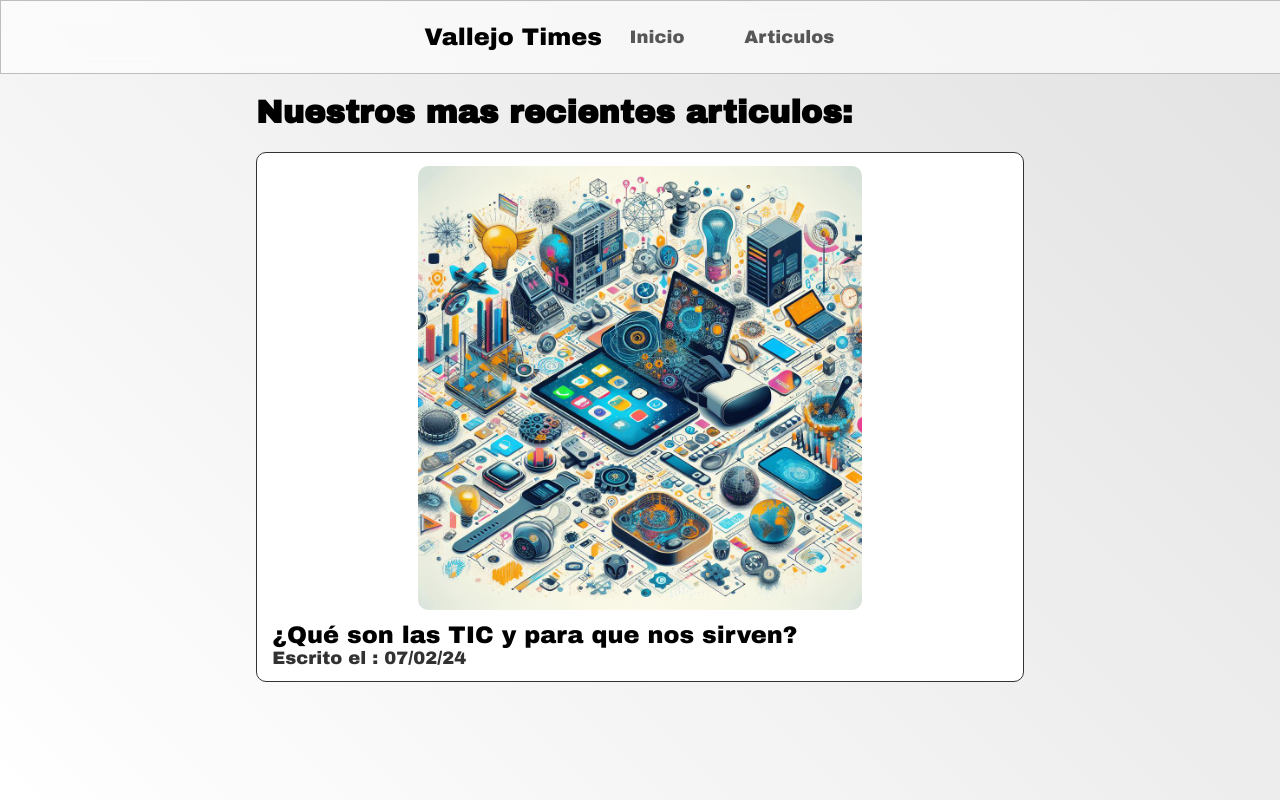
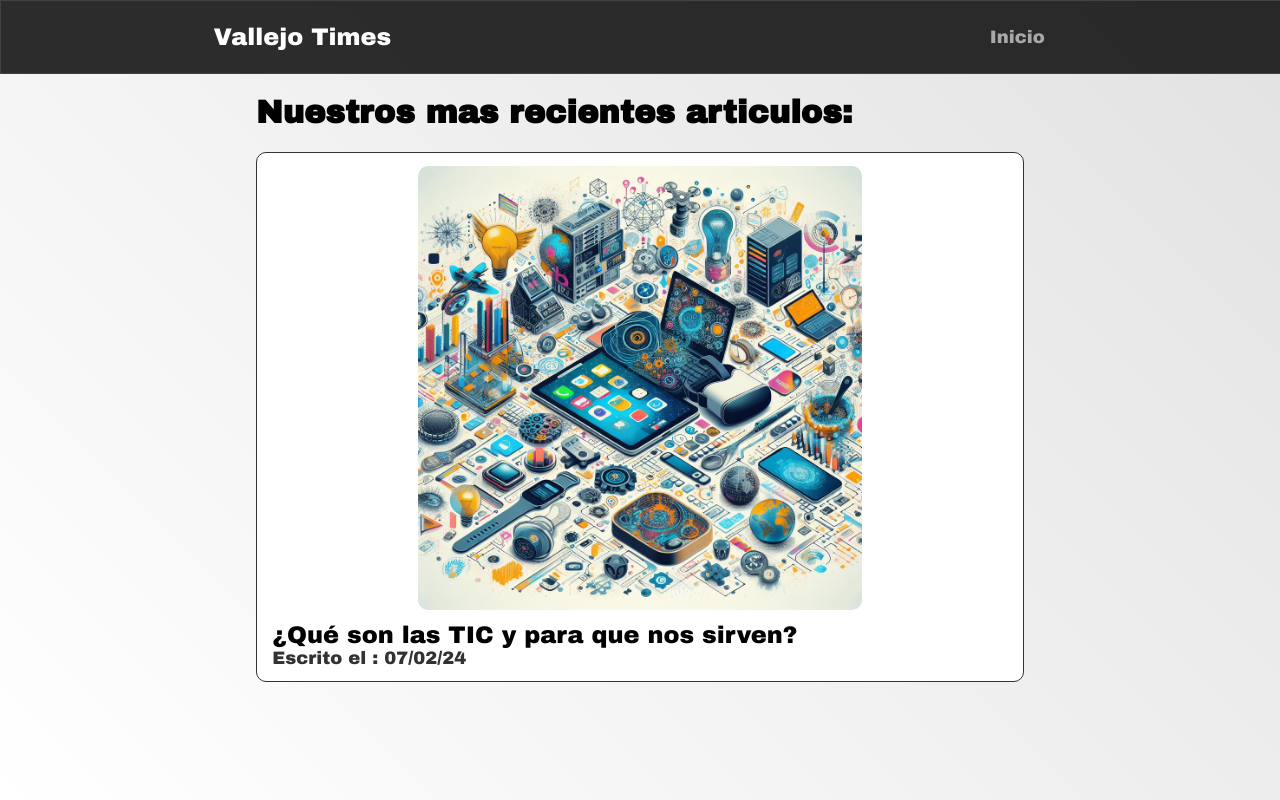
Before and after one commit to Nebula-mx/Vallejo-times, a plain HTML site: page index.html in a window 1280 px wide. Drawn offline with Linux system fonts and the light colour scheme.

Commit message:
nav bar improvements ans some ui fixes.

```diff
--- a/index.html
+++ b/index.html
@@ -33,13 +33,24 @@
             width: 100vw;
             padding: 1em 0;
             align-items: center;
-            justify-content: center;
-            background-color: rgba(255, 255, 255, 0.6);
+            justify-content: space-around;
+            background-color: rgba(255, 255, 255, 0.82);
             border: 1px solid #bdbdbd;
             top: 0;
             z-index: 10;
-            backdrop-filter: blur(10px);
-            -webkit-backdrop-filter: blur(10px);
+            filter: invert(100%);
+            animation: changeNavColors both linear;
+            animation-timeline: scroll(root block);
+            animation-range: 0 130px;
+        }
+        @keyframes changeNavColors {
+            to{
+                filter: invert(0);
+                position: fixed;
+                padding: 0.5em;
+                backdrop-filter: blur(10px);
+                -webkit-backdrop-filter: blur(10px);
+            }
         }
         nav legend {
             font-size: clamp(0px, 5vw, 24px);
@@ -51,7 +62,7 @@
             padding: 0;
             margin: 10px 0;
             width: 20%;
-            justify-content: space-between;
+            justify-content: end;
             color: #575757;
             font-size: clamp(0px, 5vw, 18px);
         }
@@ -116,7 +127,6 @@
         <legend data-mode="goToArticle" data-article="indexView">Vallejo Times</legend>
         <ul>
             <li data-mode="goToArticle" data-article="indexView">Inicio</li>
-            <li data-mode="goToArticle" data-article="indexView">Articulos</li>
         </ul>
     </nav>
     <main>
--- a/src/views/que-son-las-tic.js
+++ b/src/views/que-son-las-tic.js
@@ -54,7 +54,7 @@ export default () => {
                 <p>En relación con la facilidad que ha tenido el compartir información, tambien han sido bastante importantes para la creación de movimientos sociales que apollan una causa en específico, haciendo públicas las carencias o deficiencias en ciertos elementos de la sociedad, como la pobreza, corrupción, etc...</p>
                 <p>Sin embargo, tambien han creado un nuevo riesgo como lo son las Fake News y han puesto en juicio que es lo que se considera verdad y lo que no es, haciendo que sea posible realizar manipulación en las redes con el fin de alcanzar un objetivo político.</p>
 
-                <iframe width="560" height="315" src="https://www.youtube.com/embed/3S26oRcoRIs?si=1hmN86kJd5nNO_H9" title="YouTube video player" frameborder="0" allow="accelerometer; autoplay; clipboard-write; encrypted-media; gyroscope; picture-in-picture; web-share" allowfullscreen></iframe>
+                <iframe width="100%" style="height: clamp(200px, 40vw, 520px);" src="https://www.youtube.com/embed/3S26oRcoRIs?si=1hmN86kJd5nNO_H9" title="YouTube video player" frameborder="0" allow="accelerometer; autoplay; clipboard-write; encrypted-media; gyroscope; picture-in-picture; web-share" allowfullscreen></iframe>
                 <legend>Spot político de Andrés Manuel López Obrador</legend>
 
                 <h2>Revolución en el entretenimiento</h2>
```
